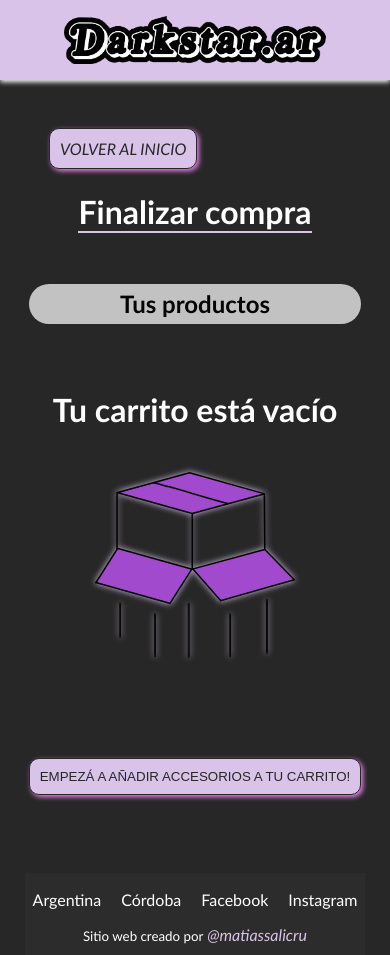
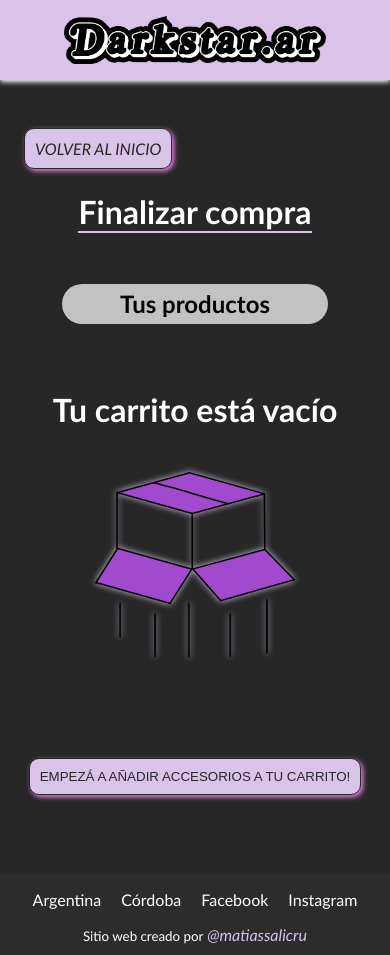
Before and after one commit to matiassalicru/Darkstar, a React (Create React App) app: page /comprar in a window 390 px wide. Built offline with nearby package versions, Linux system fonts and the light colour scheme.

Commit message:
Fixed email extra textarea bug

```diff
--- a/src/components/sections/Comprar.js
+++ b/src/components/sections/Comprar.js
@@ -39,6 +39,7 @@ export const Comprar = () => {
     user_email: "",
     user_phone: "",
     user_localidad: "",
+    user_extra: "",
     user_CP: "",
   };
 
@@ -53,6 +54,7 @@ export const Comprar = () => {
     user_email,
     user_phone,
     user_localidad,
+    user_extra,
     user_CP,
   } = formValues;
 
@@ -223,7 +225,7 @@ export const Comprar = () => {
                 type="text"
                 required
                 name="user_localidad"
-                placeholder='Valle viejo...'
+                placeholder="Valle viejo..."
                 value={user_localidad}
                 onChange={handleInputChange}
               />
@@ -232,7 +234,7 @@ export const Comprar = () => {
               <input
                 type="number"
                 required
-                placeholder='4700...'
+                placeholder="4700..."
                 name="user_CP"
                 value={user_CP}
                 onChange={handleInputChange}
@@ -277,7 +279,14 @@ export const Comprar = () => {
               </p>
 
               <label>Algo más que nos quieras decir?</label>
-              <textarea placeholder='Vengo de instagram por la promo de...' name="extra" cols="30" rows="5"></textarea>
+              <textarea
+                placeholder="Vengo de instagram por la promo de..."
+                name="user_extra"
+                cols="30"
+                rows="5"
+                value={user_extra}
+                onChange={handleInputChange}
+              ></textarea>
 
               <label>
                 Calcula el costo de tú envío{" "}
--- a/src/styles/components/_comprar.scss
+++ b/src/styles/components/_comprar.scss
@@ -222,8 +222,9 @@
   }
 
   .comprar__main {
-    margin-left: 25px;
-    margin-right: 25px;
+    // margin-left: 25px;
+    // margin-right: 25px;
+    padding: 0 25px;
 
     .comprar__title {
       font-size: 2em;
@@ -244,6 +245,13 @@
     .comprar__items {
       max-width: 100%;
 
+      .comprar__tusProductosTitle{
+        display: flex;
+        align-self: center;
+        width: 80%;
+        text-align: center;
+      }
+
       .comprar__item {
         min-width: 300px;
         width: fit-content;
@@ -256,7 +264,7 @@
 
     .comprar__form {
       width: fit-content;
-      // align-items: center;
+      align-items: center;
       justify-content: center;
       margin: auto;
       margin-bottom: 50px;
```
Also changed, not shown: 1 other file (tests, documents, lock files or other folders).
